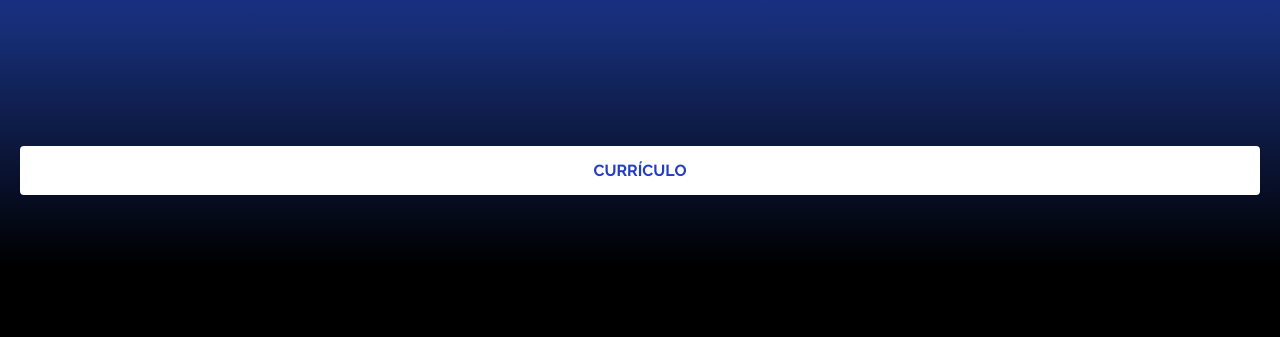
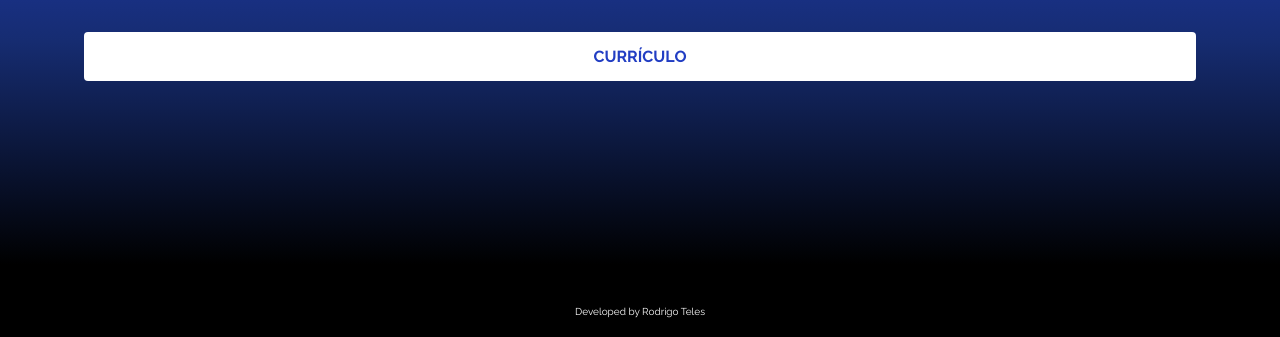
Before and after one commit to rodrigoteles85/linktree, a plain HTML site: page index.html in a window 1280 px wide. Shown: the part 463-800 px from the top of the page. Drawn offline with Linux system fonts and the light colour scheme.

Commit message:
footer do projeto

```diff
--- a/index.html
+++ b/index.html
@@ -20,6 +20,7 @@
     -->
   </head>
   <body>
+    <div class="container">
       <div class="profile">
         <img src="./img/rodrigo.jpg" alt="Rodrigo" class="avatar" />
 
@@ -41,8 +42,13 @@
       </ul>
 
       <ul class="list-links">
-      <li><a href="https://rodrigoteles85.github.io/c-vitae/">CURRÍCULO</a></li>
+        <li>
+          <a href="https://rodrigoteles85.github.io/c-vitae/">CURRÍCULO</a>
+        </li>
       </ul>
+    </div>
+
+    <footer>Developed by Rodrigo Teles</footer>
 
     <script
       src="https://kit.fontawesome.com/5c7f78b45b.js"
--- a/style.css
+++ b/style.css
@@ -5,14 +5,18 @@
 }
 
 .container {
-  padding: 40px 0;
+  display: flex;
+  justify-content: space-between;
+  flex-direction: column;
+  padding: 80px 0;
   margin: 0 auto;
   width: 90vw;
+  height: 80vh;
 }
 
 body {
   display: flex;
-  justify-content: space-evenly;
+  justify-content: space-between;
   flex-direction: column;
   background: rgb(0,0,0);
   background: linear-gradient(0deg, rgba(0,0,0,1) 9%, rgba(22,44,113,1) 37%, rgba(34,62,195,1) 63%, rgba(24,47,126,1) 89%, rgba(22,44,113,1) 100%);
@@ -95,3 +99,10 @@ h2 {
   text-align: center;
   font-weight: bold;
 }
+
+footer {
+  font-size: 10px;
+  text-align: center;
+
+  padding: 20px 0;
+}
```
Lines whose indentation alone changed are shown as unchanged.
